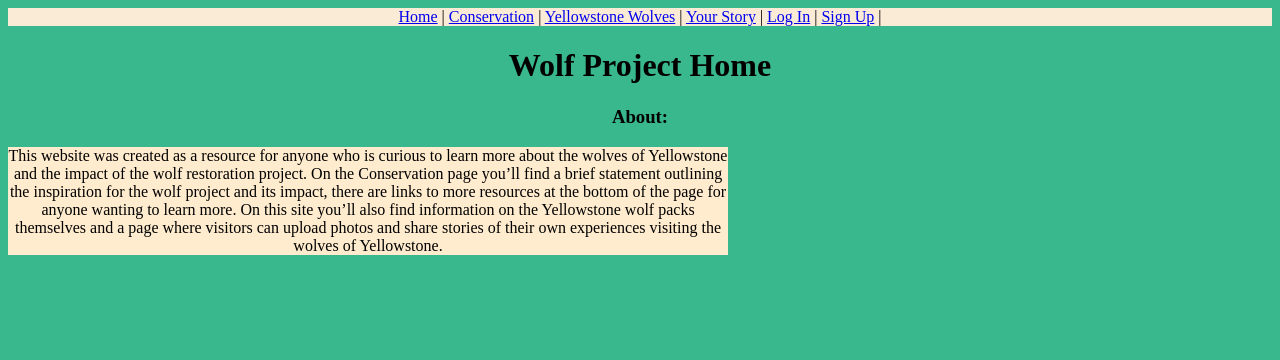
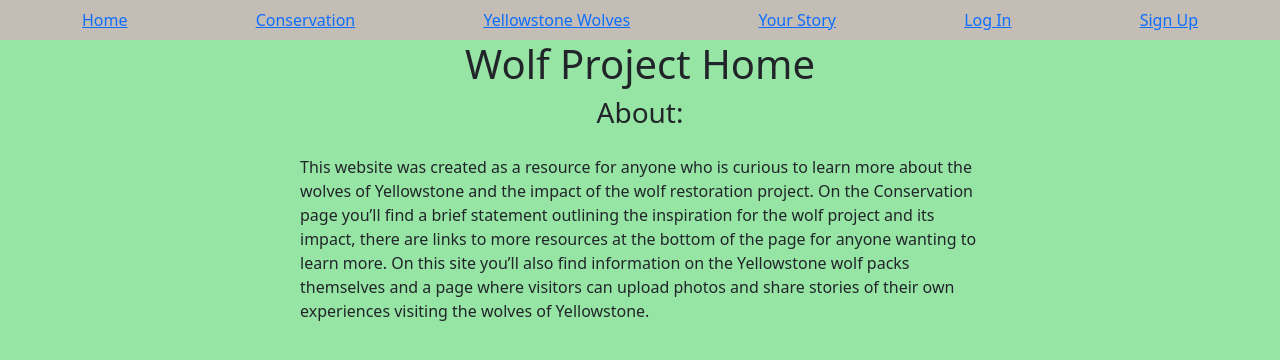
Before and after one commit to justingracie/Wolf-Conservation-Project, a Django app: page / in a window 1280 px wide. Shown: the top 360 px of the page. Run offline with Django 4.2, Linux system fonts and the light colour scheme.

Commit message:
adding styling to each page

```diff
--- a/WOLF_Project/main_app/static/styles/main.css
+++ b/WOLF_Project/main_app/static/styles/main.css
@@ -1,10 +1,10 @@
 body {
-    background-color: rgb(57, 183, 141);
+    background-color: rgb(150, 229, 165);
     justify-content: center;
     text-align: center;
 }
 nav {
-    background-color: antiquewhite;
+    background-color: rgb(196, 189, 181);
 }
 .map{
 
@@ -13,7 +13,46 @@ nav {
 }
 
 .concopy{
-    max-width: 720px;
-    background-color: blanchedalmond;
+    margin-top: 25px;
+    margin-left: 300px;
+    margin-right: 300px;
+    margin-bottom: 25px;
+
+    text-align: left;
+}
+
+.imageContainer{
+    display: grid;
+    grid-template-columns: 1fr 1fr 1fr 1fr;
+    gap: 20px;
+    padding: 20px;
+}
+
+/* .story{
+    max-width: 500px;
     text-align: center;
+} */
+
+.copy{
+
+    /* justify-content: center; */
+    /* max-width: 500px; */
+    margin-left: 400px;
+    margin-right: 400px;
+
 }
+/* @media only screen and (max-width: 768px) {
+    #grid {
+      grid-template-columns: 1fr;
+    }
+  }
+  @media only screen and (min-width: 769px) and (max-width: 1000px) {
+      #grid {
+        grid-template-columns: 1fr 1fr;
+    }
+  }
+  @media only screen and (min-width: 1001px) and (max-width: 1500px) {
+    #grid {
+      grid-template-columns: 1fr 1fr 1fr;
+    }
+  } */
--- a/WOLF_Project/main_app/templates/base.html
+++ b/WOLF_Project/main_app/templates/base.html
@@ -5,22 +5,28 @@
     <meta charset="UTF-8">
     <meta http-equiv="X-UA-Compatible" content="IE=edge">
     <meta name="viewport" content="width=device-width, initial-scale=1.0">
+    <link href="https://cdn.jsdelivr.net/npm/bootstrap@5.2.0-beta1/dist/css/bootstrap.min.css" rel="stylesheet" integrity="sha384-0evHe/X+R7YkIZDRvuzKMRqM+OrBnVFBL6DOitfPri4tjfHxaWutUpFmBp4vmVor" crossorigin="anonymous">
     <link rel="stylesheet" href="{% static 'styles/main.css' %}">
     <title>Wolf Project</title>
 </head>
 <body>
-    <nav>
-        <a href="/">Home</a> |
-        <a href="/conservation">Conservation</a> |
-        <a href="/yellowstonewolves">Yellowstone Wolves</a> |
-        <a href="/yourstory">Your Story</a> |
-        {% if user.is_authenticated %}
-            <span>Hello, {{user.username}}</span>
-            <a href="{% url 'logout' %}">Logout</a> |
-        {% else %}
-            <a href="{% url 'login' %}">Log In</a> |
-            <a href="{% url 'signup' %}">Sign Up</a> |
-        {% endif %}
+    <script src="https://cdn.jsdelivr.net/npm/bootstrap@5.2.0-beta1/dist/js/bootstrap.bundle.min.js" integrity="sha384-pprn3073KE6tl6bjs2QrFaJGz5/SUsLqktiwsUTF55Jfv3qYSDhgCecCxMW52nD2" crossorigin="anonymous"></script>
+    <nav class="navbar navbar-default" role="navigation">
+        <div class="container">
+            <a href="/">Home</a>
+            <a href="/conservation">Conservation</a>
+            <a href="/yellowstonewolves">Yellowstone Wolves</a>
+            <a href="/yourstory">Your Story</a>
+
+            {% if user.is_authenticated %}
+                <span>Hello, {{user.username}}</span>
+                <a href="{% url 'logout' %}">Logout</a>
+            {% else %}
+                <a href="{% url 'login' %}">Log In</a>
+                <a href="{% url 'signup' %}">Sign Up</a>
+            {% endif %}
+
+        </div>
     </nav>
     {% block content %}
     {% endblock %}
```
Also changed, not shown: WOLF_Project/main_app/templates/yellowstone_wolves.html (+20 -12 lines), WOLF_Project/main_app/templates/yourstory.html (+5 -3 lines), WOLF_Project/media/images/wolves_5.jpeg (added).
